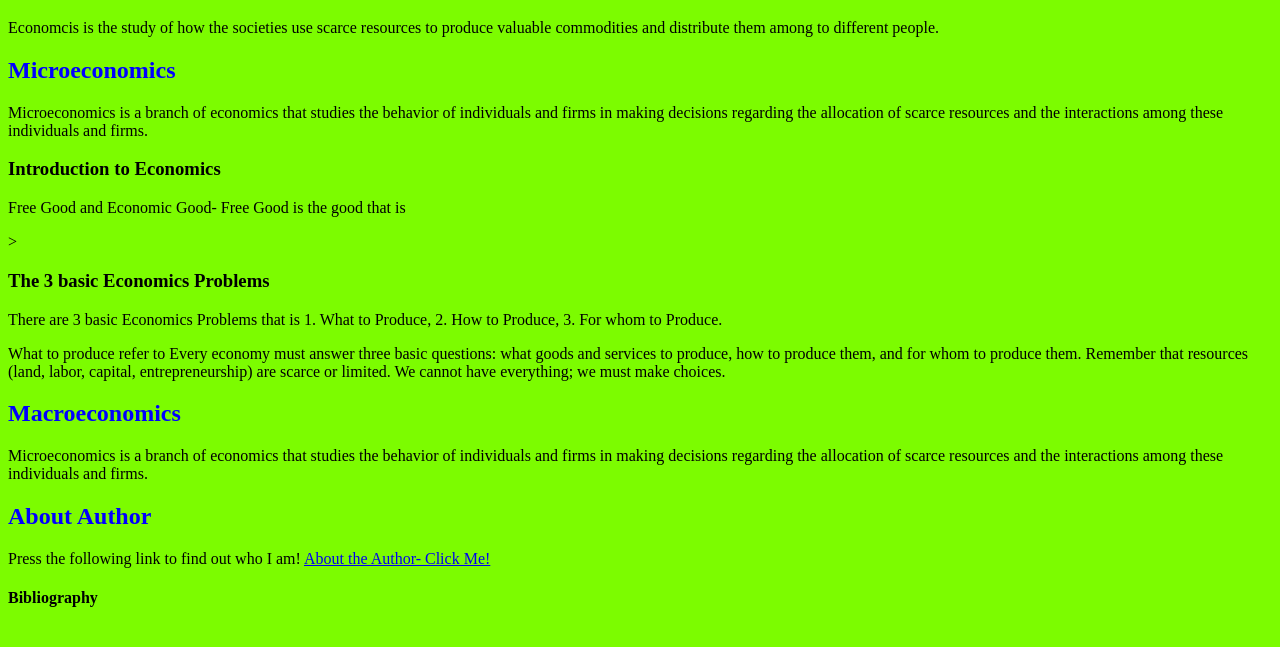
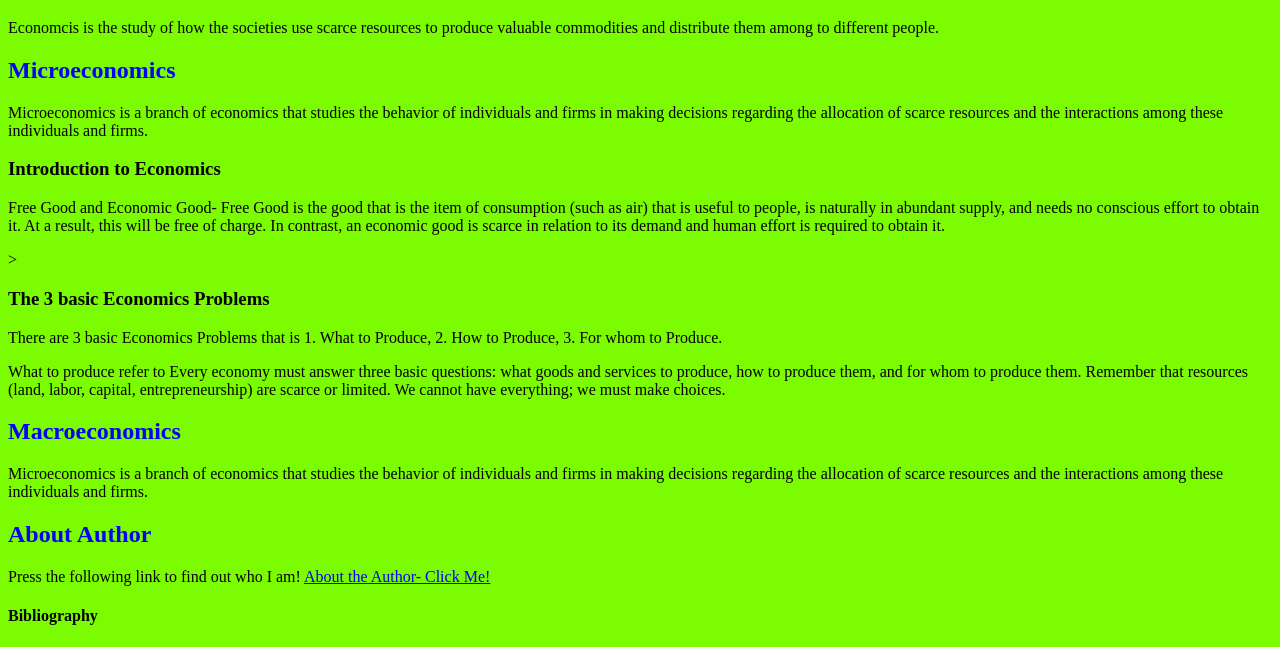
Before and after one commit to arvinip4890/arvinip4890.github.io, a plain HTML site: page index.html in a window 1280 px wide. Shown: the part 1069-1716 px from the top of the page. Drawn offline with Linux system fonts and the light colour scheme.

Commit message:
Add files via upload

```diff
--- a/index.html
+++ b/index.html
@@ -35,7 +35,7 @@
 		<H2>Microeconomics</H2>
 		<p ID = "Microeconomics">Microeconomics is a branch of economics that studies the behavior of individuals and firms in making decisions regarding the allocation of scarce resources and the interactions among these individuals and firms.</p>
 		<H3>Introduction to Economics</H3>
-		<p>Free Good and Economic Good- Free Good is the good that is </p>>
+		<p>Free Good and Economic Good- Free Good is the good that is the item of consumption (such as air) that is useful to people, is naturally in abundant supply, and needs no conscious effort to obtain it. At a result, this will be free of charge. In contrast, an economic good is scarce in relation to its demand and human effort is required to obtain it. </p>>
 
 		<H3>The 3 basic Economics Problems</H3>
 		<p>There are 3 basic Economics Problems that is 1. What to Produce, 2. How to Produce, 3. For whom to Produce. </p>
```
